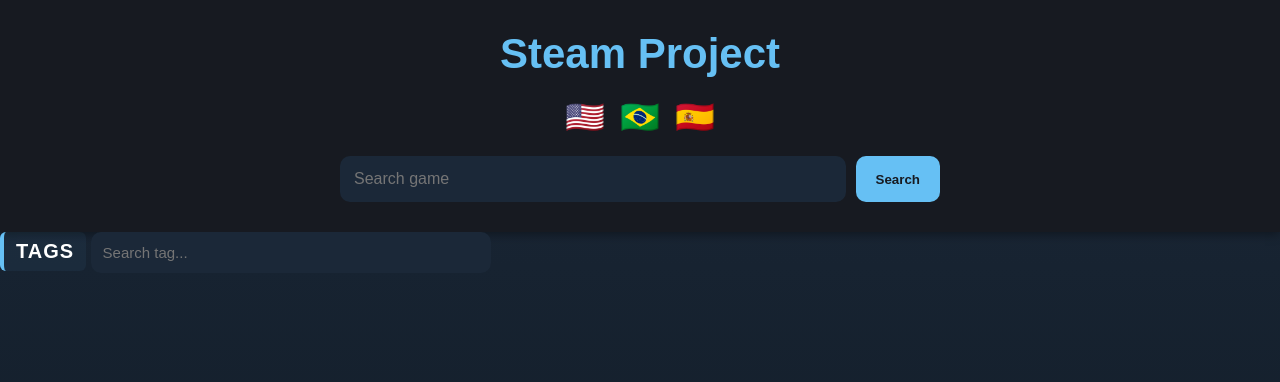
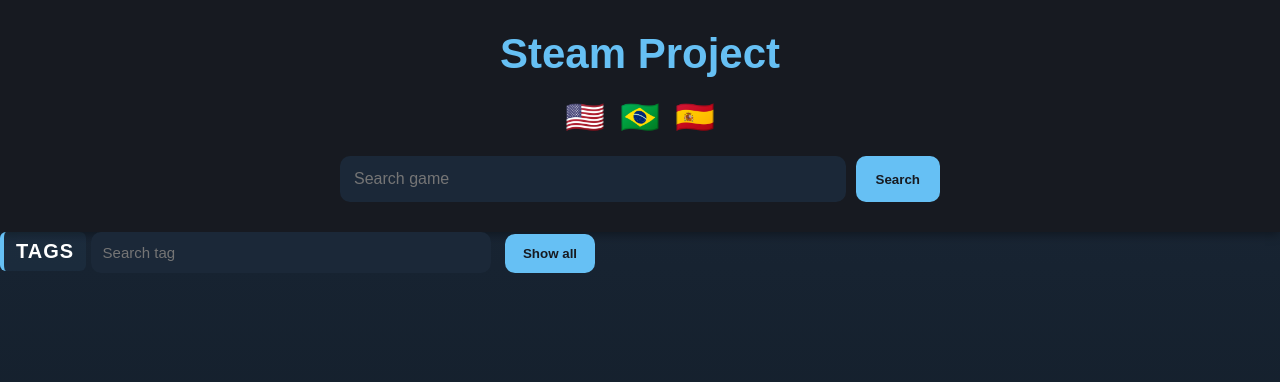
Before and after one commit to GlaiconFF/steam_api_project, a Flask app: page / in a window 1280 px wide. Shown: the top 382 px of the page. Run offline with Flask 3, Linux system fonts and the light colour scheme.

Commit message:
Added show and hide tags

```diff
--- a/app/routes.py
+++ b/app/routes.py
@@ -25,7 +25,9 @@ translations = {
         "game_negative_reviews": "Negative Reviews",
         "game_total_reviews": "Total Reviews",
         "game_tags": "Tags",
-        "search_tag": "Search tag..."
+        "search_tag": "Search tag",
+        "show_all_tags": "Show all",
+        "hide_all_tags": "Hide all"
     },
     "brazilian": {
         "search_placeholder": "Pesquisar jogo",
@@ -41,7 +43,9 @@ translations = {
         "game_negative_reviews": "Avaliações Negativas",
         "game_total_reviews": "Total de Avaliações",
         "game_tags": "Marcadores",
-        "search_tag": "Pesquisar marcador..."
+        "search_tag": "Pesquisar marcador",
+        "show_all_tags": "Mostrar todos",
+        "hide_all_tags": "Esconder todos"
     },
     "spanish": {
         "search_placeholder": "Buscar juego",
@@ -57,7 +61,9 @@ translations = {
         "game_negative_reviews": "Reseñas Negativas",
         "game_total_reviews": "Reseñas Totales",
         "game_tags": "Etiquetas",
-        "search_tag": "Buscar etiqueta..."
+        "search_tag": "Buscar etiqueta",
+        "show_all_tags": "Mostrar todas",
+        "hide_all_tags": "Ocultar todas"
     }
 }
 
--- a/app/static/style.css
+++ b/app/static/style.css
@@ -308,3 +308,28 @@ a, button, .tag, .show_tags {
 .tag_search_input:focus {
     box-shadow: 0 0 0 3px rgba(102, 192, 244, 0.5);
 }
+
+.show_all_tags_button {
+
+    background-color: #66c0f4;
+    color: #171a21;
+
+    border: none;
+    border-radius: 10px;
+
+    padding: 12px 18px;
+
+    font-weight: bold;
+    cursor: pointer;
+
+    margin-bottom: 15px;
+    margin-left: 10px;
+
+}
+
+.show_all_tags_button:hover {
+
+    background-color: #4da6d9;
+    color: white;
+
+}
--- a/app/templates/index.html
+++ b/app/templates/index.html
@@ -190,6 +190,10 @@
 
             <input type="text" id="tag_search" placeholder="{{ translation['search_tag'] }}" class="tag_search_input">
 
+            <button id="show_all_tags_button" class="show_all_tags_button" data-show="{{ translation['show_all_tags'] }}" data-hide="{{ translation['hide_all_tags'] }}">
+                {{ translation['show_all_tags'] }}
+            </button>
+
         </div>
 
         <div class="tags_container">
@@ -250,6 +254,76 @@ tagSearch.addEventListener("input", () => {
 
 })
 
+const showAllTagsButton = document.getElementById("show_all_tags_button")
+
+let showingAllTags = false
+
+tags.forEach(tag => {
+    tag.style.display = "none"
+})
+
+showAllTagsButton.addEventListener("click", () => {
+
+    const showText = showAllTagsButton.dataset.show
+    const hideText = showAllTagsButton.dataset.hide
+
+    showingAllTags = !showingAllTags
+
+    if (showingAllTags) {
+
+        tags.forEach(tag => {
+            tag.style.display = "inline-block"
+        })
+
+        showAllTagsButton.textContent = hideText
+
+    }
+
+    else {
+
+        tags.forEach(tag => {
+            tag.style.display = "none"
+        })
+
+        showAllTagsButton.textContent = showText
+
+    }
+
+})
+
+tagSearch.addEventListener("input", () => {
+
+    const search = tagSearch.value.toLowerCase()
+
+    if (search === "") {
+
+        if (!showingAllTags) {
+
+            tags.forEach(tag => {
+                tag.style.display = "none"
+            })
+
+        }
+
+        return
+    }
+
+    tags.forEach(tag => {
+
+        const tagName = tag.textContent.toLowerCase()
+
+        if (tagName.includes(search)) {
+            tag.style.display = "inline-block"
+        }
+
+        else {
+            tag.style.display = "none"
+        }
+
+    })
+
+})
+
 </script>
 </body>
 </html>
```
